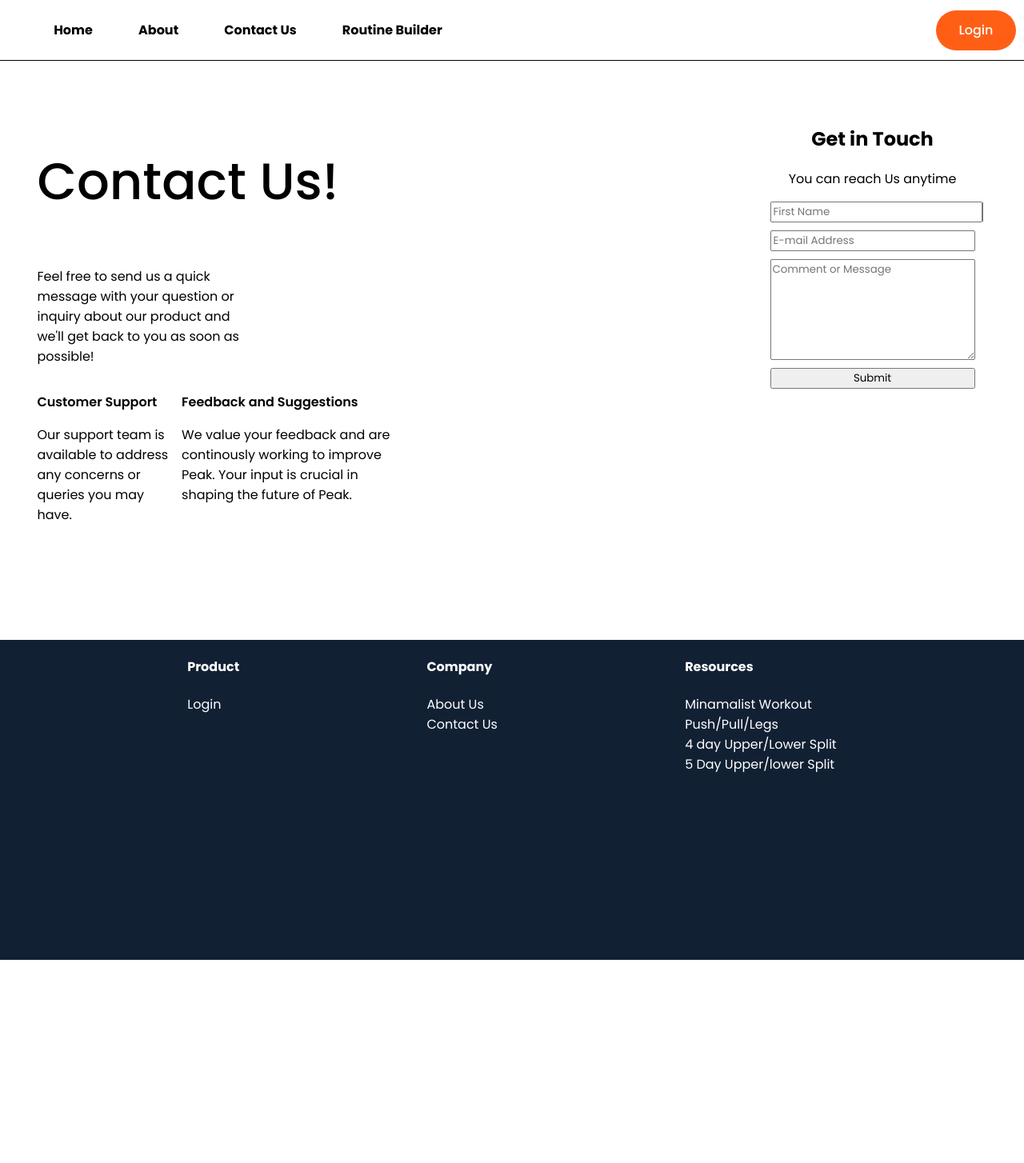
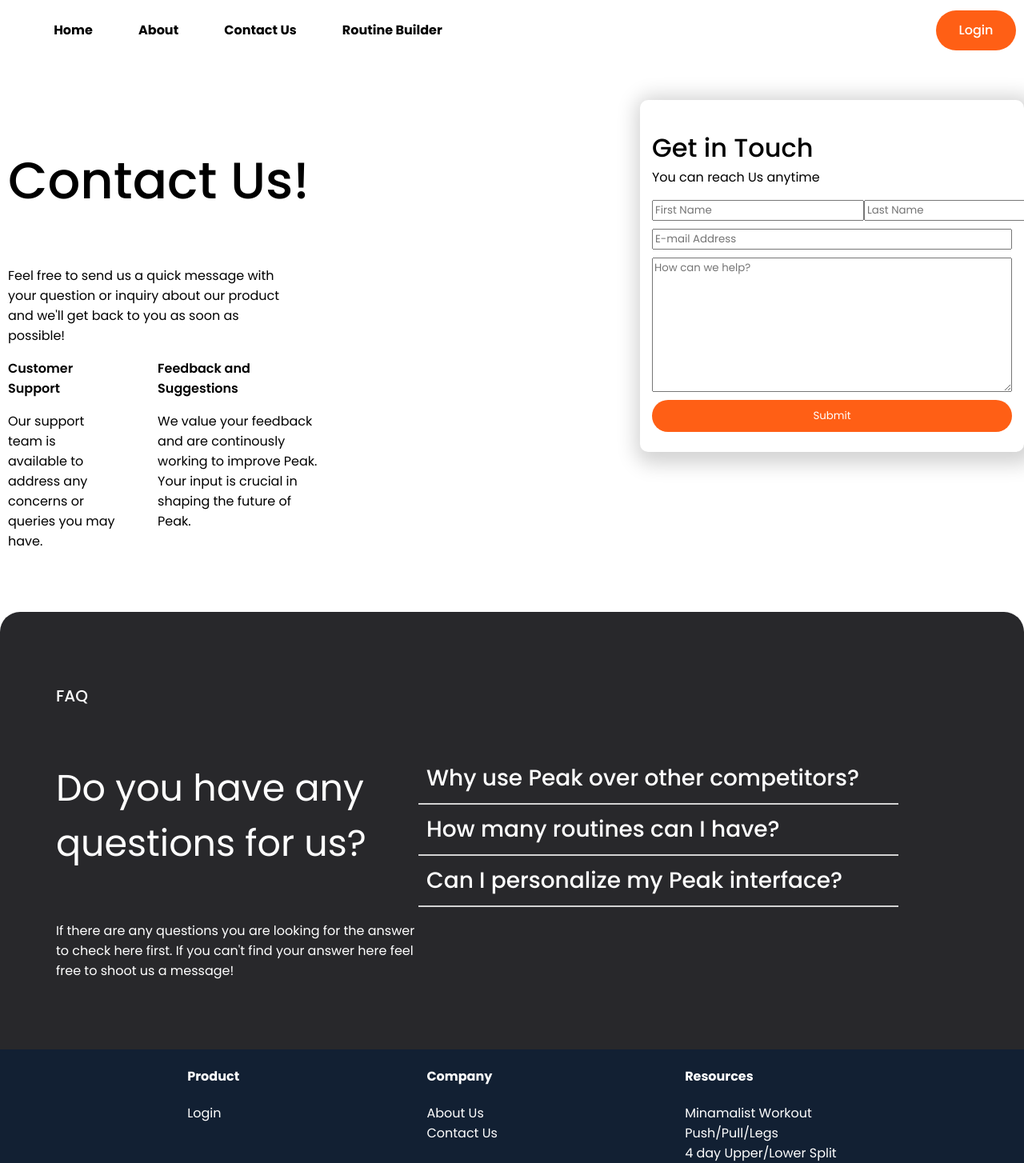
Before and after one commit to codehoover/peak, a React (Create React App) app: page /Contact in a window 1280 px wide. Shown: the top 1454 px of the page at 80% size. Before the commit the page ends 1200 px from the top, so only its background shows below. Built offline with nearby package versions, Linux system fonts and the light colour scheme.

Commit message:
touchup to contact page

```diff
--- a/src/components/ContactCard.jsx
+++ b/src/components/ContactCard.jsx
@@ -2,7 +2,7 @@ export default function ContactCard(){
     return(
         <div id="contact-form">
             <div id="contact-form-header">
-                <h2> Get in Touch</h2>
+                <h1 style={{fontWeight:"500"}}> Get in Touch</h1>
                 <p> You can reach Us anytime</p>
             </div>
 
@@ -14,7 +14,7 @@ export default function ContactCard(){
             </div>
 
             <input placeholder="E-mail Address" style={{marginBottom:"10px"}}/>
-            <textarea placeholder="Comment or Message" style={{height:"200px"}}/>
+            <textarea placeholder="How can we help?" style={{height:"200px"}}/>
 
             <button id="submit"> Submit </button>
 
--- /dev/null
+++ b/src/components/WeightTracker.jsx
@@ -0,0 +1,7 @@
+export default function WeightTracker(){
+    return(
+        <div>
+            <h1> Weight Tracker</h1>
+        </div>
+    )
+}
--- a/src/pages/ContactUs.jsx
+++ b/src/pages/ContactUs.jsx
@@ -1,29 +1,42 @@
+import { useState } from "react"
 import ContactCard from "../components/ContactCard"
 
+import { FAQ_EXAMPLES } from "../utils/faq_data";
+
 export default function Contact(){
+
+    const [tabfaq, setTabfaq] = useState('');
+
+    function description(arg){
+        setTabfaq( arg );
+
+
+    }
     return(
+        <div id="contact-page-container">
+
             <div id="contact-container">
 
                 <div id="contact-us-details">
 
                     <h1 style={{fontSize:"64px", fontWeight:"500"}}>Contact Us!</h1>
 
-                <p style={{width:"30%"}}>
+                    <p style={{maxWidth:"350px"}}>
                         Feel free to send us a quick message with your question or
                         inquiry about our product and we'll get back to you as soon
                         as possible!
                     </p>
 
                     <div id="contact-us-details-2">
-                    <p>
+                        <div>
                             <span id="bold"> Customer Support </span>
                             <p>
                                 Our support team is available to address any
                                 concerns or queries you may have.
                             </p>
-                    </p>
+                        </div>
 
-                    <p>
+                        <div>
                             <span id="bold"> Feedback and Suggestions </span>
                             <p>
                                 We value your feedback and are continously working to
@@ -31,7 +44,7 @@ export default function Contact(){
                                 future of Peak.
 
                             </p>
-                    </p>
+                        </div>
 
                     </div>
 
@@ -40,5 +53,39 @@ export default function Contact(){
                 <ContactCard/>
 
             </div>
+
+            <div id="FAQ">
+
+                <div id="FAQ-header">
+                    <p style={{fontWeight:"500", fontSize:"20px"}}> FAQ </p>
+                    <p style={{fontSize:"46px"}}> Do you have any questions for us? </p>
+                    <p> If there are any questions you are looking for the answer to
+                        check here first. If you can't find your answer here feel
+                        free to shoot us a message!
+                    </p>
+
+                </div>
+
+                <div id="faq-tabs">
+                    <button id="tab" onClick={() => description('answer1')}>
+                        Why use Peak over other competitors?
+                    </button>
+
+                    <button id="tab" onClick={() => description('answer2')}>
+                        How many routines can I have?
+                    </button>
+
+                    <button id="tab" onClick={() => description('answer3')}>
+                        Can I personalize my Peak interface?
+                    </button>
+                </div>
+
+                <div id="faq-answers">
+                    <p id="faq-transition-text">{FAQ_EXAMPLES[tabfaq]}</p>
+                </div>
+
+            </div>
+
+        </div>
     )
 }
--- a/src/pages/RoutineBuilder.jsx
+++ b/src/pages/RoutineBuilder.jsx
@@ -1,8 +1,13 @@
 import { useState } from "react"
+import { fetchData, exerciseOptions } from "../utils/fetchData";
+
+import WeightTracker from "../components/WeightTracker";
 
 export default function RoutineBuilder(){
 
     const [search, setSearch] = useState('');
+    const [exercises, setExercises] = useState([]);
+    const [bodyParts, setBodyParts] = useState([]);
 
 
     // async means it is going to take some time to run as it will be fetching large
@@ -13,7 +18,22 @@ export default function RoutineBuilder(){
     const handleSearch = async () => {
         //check if there already exists something in the search
         if(search){
-            // const exerzisesData = await fetchData();
+            const exerciseData = await fetchData('https://gym-fit.p.rapidapi.com/exercises/search'
+            , exerciseOptions);
+
+            const searchedExercises = exerciseData.filter(
+
+                (exercise) => exercise.name.toLowerCase().includes(search)
+                || exercise.bodyParts.toLowerCase().includes(search)
+
+
+            );
+
+            setSearch('');
+            setExercises(searchedExercises);
+
+            console.log(exerciseData);
+
         }
 
     }
@@ -39,6 +59,8 @@ export default function RoutineBuilder(){
 
             </div>
 
+            <WeightTracker/>
+
         </div>
     )
 }
--- a/src/styles/navbar_styles.css
+++ b/src/styles/navbar_styles.css
@@ -5,8 +5,7 @@
     height: 75px;
     padding-left: 10px;
     padding-right: 10px;
-
-    border-bottom: 1px black solid;
+    background-color: transparent;
     font-size: 20px;
 }
 
--- a/src/styles/pages_styles.css
+++ b/src/styles/pages_styles.css
@@ -207,27 +207,100 @@
 
 #contact-us-details-2{
     display: flex;
+    gap: 50px;
     width: 50%;
     justify-content: space-evenly;
 
 }
+
+#FAQ{
+    display: flex;
+    justify-content: space-between;
+    align-items: center;
+    padding: 70px;
+    background-color: #28282B;
+    color: white;
+    border-top-left-radius: 25px;
+    border-top-right-radius: 25px;
+}
+
+#FAQ-header{
+    display: flex;
+    flex-direction: column;
+    max-width: 450px;
+    text-align: left;
+}
+
+#faq-tabs{
+    display: flex;
+    flex-direction: column;
+    align-items: flex-start;
+    max-width: 40%;
+
+}
+#tab{
+    background-color: transparent;
+    color: white;
+    border: none;
+    border-bottom: 2px solid #D3D3D3;
+    font-weight: 500;
+    font-size: 28px;
+    text-align: left;
+    width: 600px;
+    padding: 10px;
+    transition: 0.25s;
+}
+#tab:hover{
+    background-color: #A9A9A9 ;
+    cursor: pointer;
+    transition: 0.5s;
+}
+#faq-answers{
+    width: 20%;
+    animation: switch 1s ease-in-out;
+
+}
+
+@keyframes switch {
+    0%{
+        opacity: 0;
+    }
+
+    100%{
+        opacity: 1;
+    }
+
+}
+/* contact card */
 #contact-form{
     display: flex;
     flex-direction: column;
     justify-content: center;
-    width: 20%;
-    height: 350px;
-    padding: 10px;
+    max-width: 450px;
+    min-width: 350px;
+    height: 400px;
+    padding: 15px;
     padding-bottom: 25px;
-    margin-right: 15px;
-
 
     border-radius: 10px;
     background-color: white;
+    box-shadow: 5px 5px 25px 10px lightgrey;
 
     overflow: hidden;
 }
 
+#contact-form-header{
+    display: flex;
+    flex-direction: column;
+    align-items: flex-start;
+}
+
+#contact-form-header > h1  {
+    margin-bottom: 0px;
+}
+#contact-form-header > p {
+    margin-top: 0px;
+}
 #contact-form-name{
     display: flex;
     flex-direction: row;
@@ -249,6 +322,20 @@ textarea:focus{
     outline:none;
 }
 
+#submit{
+    background-color: #FF5F15;
+    border: none;
+    border-radius: 25px;
+    padding: 10px;
+    color: white;
+    transition: 0.25s;
+}
+
+#submit:hover{
+    cursor: pointer;
+    background-color: #e75816;
+    transition: 0.5s;
+}
 
 /* Routine Builder */
 #routine-builder-container{
--- /dev/null
+++ b/src/utils/faq_data.js
@@ -0,0 +1,6 @@
+export const FAQ_EXAMPLES = {
+    answer1:'Peak stands out among competitors as the ultimate fitness and wellness app because it offers a comprehensive suite of features without any paywalls. Unlike other apps that may restrict access to certain functionalities behind a subscription model, Peak provides equal access to all users, ensuring that everyone can fully engage with workout tracking, sleep monitoring, and seamless communication with personal trainers.',
+    answer2: 'You can have up to 4 Routines. If you wish to add a new Routine, you will have to delete an existing Routine and replace it with your new one.',
+    answer3: 'Absolutely! We are striving to creater as personalized of an experience as possible. If you have an suggestions on how we can improve our interface to meet your needs please feel free to shoot us a message using the contact form above!'
+
+}
--- /dev/null
+++ b/src/utils/fetchData.js
@@ -0,0 +1,23 @@
+export const exerciseOptions = {
+    method: 'GET',
+    url: 'https://gym-fit.p.rapidapi.com/exercises/search',
+    params: {
+      number: '50',
+      offset: '0'
+    },
+    headers: {
+      'X-RapidAPI-Key': process.env.REACT_APP_RAPID_API_KEY,
+      'X-RapidAPI-Host': 'gym-fit.p.rapidapi.com'
+    }
+  };
+
+
+//create async function
+export const fetchData = async (url, options) => {
+    //define as const since once fetched it will not change
+    const response = await fetch(url, options);
+    const data = await response.json();
+
+    return data;
+
+}
```
Also changed, not shown: 1 other file (tests, documents, lock files or other folders). Lines whose indentation alone changed are shown as unchanged.
